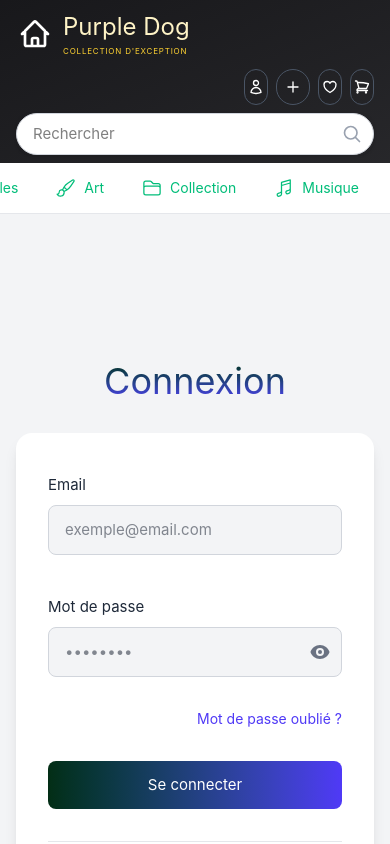
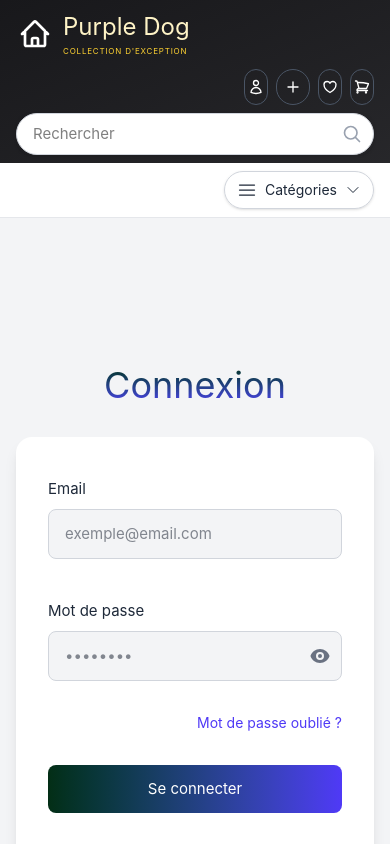
Before and after one commit to Valentin460/ESGI-Purple-Dog, a Vue app in the folder front/: page /auth/login in a window 390 px wide. Shown: the top 844 px of the page. Built offline with nearby package versions, Linux system fonts and the light colour scheme; no server answers.

Commit message:
Resolv footer

```diff
--- a/front/src/assets/style.css
+++ b/front/src/assets/style.css
@@ -44,11 +44,11 @@
         @apply bg-green-700
     }
     .nav-bar{
-      @apply bg-white border-b border-gray-200 py-3 overflow-x-auto;
+      @apply flex bg-white border-b border-gray-200 py-3 overflow-x-auto;
     }
 
     .nav-bar > div {
-      @apply flex gap-3 md:gap-6 lg:gap-8 xl:gap-10 justify-start md:justify-center text-sm font-medium items-center px-4 md:px-2 lg:px-4 xl:px-6;
+      @apply w-full flex flex-col md:flex-row gap-3 md:gap-6 lg:gap-8 xl:gap-10 justify-start md:justify-center text-sm font-medium items-stretch md:items-center px-4 md:px-2 lg:px-4 xl:px-6;
     }
 
   .router-nav{
--- a/front/src/components/layout/Header.vue
+++ b/front/src/components/layout/Header.vue
@@ -74,9 +74,26 @@
     </nav>
   </header>
 
+  <!-- Toggle secondaire (mobile) -->
+  <div class="flex md:hidden justify-end px-4 py-2 bg-white border-b border-gray-200">
+    <button
+      type="button"
+      class="flex items-center gap-2 px-3 py-2 rounded-full border border-gray-300 text-gray-800 text-sm font-medium shadow-sm"
+      @click="isSecondaryOpen = !isSecondaryOpen"
+    >
+      <svg xmlns="http://www.w3.org/2000/svg" fill="none" viewBox="0 0 24 24" stroke-width="1.5" stroke="currentColor" class="w-5 h-5">
+        <path stroke-linecap="round" stroke-linejoin="round" d="M3 6h18M3 12h18M3 18h18" />
+      </svg>
+      <span>Catégories</span>
+      <svg xmlns="http://www.w3.org/2000/svg" fill="none" viewBox="0 0 24 24" stroke-width="1.5" stroke="currentColor" :class="['w-4 h-4 transition-transform', isSecondaryOpen ? 'rotate-180' : 'rotate-0']">
+        <path stroke-linecap="round" stroke-linejoin="round" d="M19.5 8.25 12 15.75 4.5 8.25" />
+      </svg>
+    </button>
+  </div>
+
   <!-- Menu secondaire -->
-  <nav class="nav-bar">
-    <div class="flex gap-8 justify-center text-sm font-medium items-center">
+  <nav class="nav-bar" :class="{ 'hidden md:flex': !isSecondaryOpen, 'flex': isSecondaryOpen }">
+    <div class="w-full flex flex-col md:flex-row gap-4 md:gap-8 justify-center text-sm font-medium items-center md:items-center">
       <RouterLink to="/tendances" class="router-nav flex items-center gap-2">
         <svg xmlns="http://www.w3.org/2000/svg" fill="none" viewBox="0 0 24 24" stroke-width="1.5" stroke="currentColor" class="w-5 h-5">
           <path stroke-linecap="round" stroke-linejoin="round" d="M2.25 18 9 11.25l4.306 4.306a11.95 11.95 0 0 1 5.814-5.518l2.74-1.22m0 0-5.94-2.281m5.94 2.28-2.28 5.941" />
@@ -185,6 +202,7 @@ const user = ref({
 })
 
 const showRegisterModal = ref(false)
+const isSecondaryOpen = ref(false)
 
 const query = ref('')
 
--- a/front/src/router/index.js
+++ b/front/src/router/index.js
@@ -105,11 +105,6 @@ const router = createRouter({
       }
     },
     {
-      path: '/',
-      name: 'Home',
-      component: () => import('../views/Home.vue')
-    },
-    {
       path: '/profile/userProfile',
       name: 'UserProfile',
       component: () => import('../views/Profile.vue')
--- /dev/null
+++ b/front/src/views/AboutUs.vue
@@ -0,0 +1,11 @@
+<template>
+  <section class="page-section">
+    <h1>Qui Sommes-Nous ?</h1>
+    <p>Purple Dog est une plateforme de confiance pour vendre et acheter des objets de valeur.</p>
+  </section>
+</template>
+<script setup>
+</script>
+<style scoped>
+.page-section { padding: 2rem; }
+</style>
--- /dev/null
+++ b/front/src/views/Contact.vue
@@ -0,0 +1,11 @@
+<template>
+  <section class="page-section">
+    <h1>Contact</h1>
+    <p>N'hésitez pas à nous écrire via le formulaire de contact.</p>
+  </section>
+</template>
+<script setup>
+</script>
+<style scoped>
+.page-section { padding: 2rem; }
+</style>
--- /dev/null
+++ b/front/src/views/Faq.vue
@@ -0,0 +1,11 @@
+<template>
+  <section class="page-section">
+    <h1>FAQ</h1>
+    <p>Questions fréquentes sur Purple Dog.</p>
+  </section>
+</template>
+<script setup>
+</script>
+<style scoped>
+.page-section { padding: 2rem; }
+</style>
--- a/front/src/views/Home.vue
+++ /dev/null
@@ -1,9 +0,0 @@
-<template>
-  <div class="home-page">
-    <h1>Bienvenue</h1>
-    <!-- Contenu de la page d'accueil -->
-  </div>
-</template>
-
-<script setup>
-</script>
--- a/front/src/views/HomeView.vue
+++ b/front/src/views/HomeView.vue
@@ -286,11 +286,8 @@ import {
     Shirt,
     Hammer,
     MoreHorizontal,
-    Sparkles,
     ChevronLeft,
     ChevronRight,
-    Crown,
-    Eye,
     Shield,
     Truck as TruckIcon,
     Award,
@@ -298,9 +295,6 @@ import {
 } from 'lucide-vue-next'
 
 // State
-const searchQuery = ref('')
-const selectedCategory = ref('Tendances')
-const cartCount = ref(0)
 const currentSlide = ref(0)
 const currentAuctionSlide = ref(0)
 const showToast = ref(false)
@@ -514,18 +508,6 @@ const prevSlide = () => {
     currentSlide.value = currentSlide.value === 0
         ? heroImages.length - 1
         : currentSlide.value - 1
-}
-
-const selectCategory = (category) => {
-    selectedCategory.value = category
-    // TODO: Filter items by category
-}
-
-const handleSearch = () => {
-    if (searchQuery.value.trim()) {
-        // TODO: Implement search
-        console.log('Searching for:', searchQuery.value)
-    }
 }
 
 const subscribeNewsletter = () => {
--- /dev/null
+++ b/front/src/views/MentionsLegales.vue
@@ -0,0 +1,11 @@
+<template>
+  <section class="page-section">
+    <h1>Mentions Légales</h1>
+    <p>Retrouvez ici nos mentions légales et informations réglementaires.</p>
+  </section>
+</template>
+<script setup>
+</script>
+<style scoped>
+.page-section { padding: 2rem; }
+</style>
```
Also changed, not shown: front/src/components/sections/PurpleDogPresentation.vue (added).
